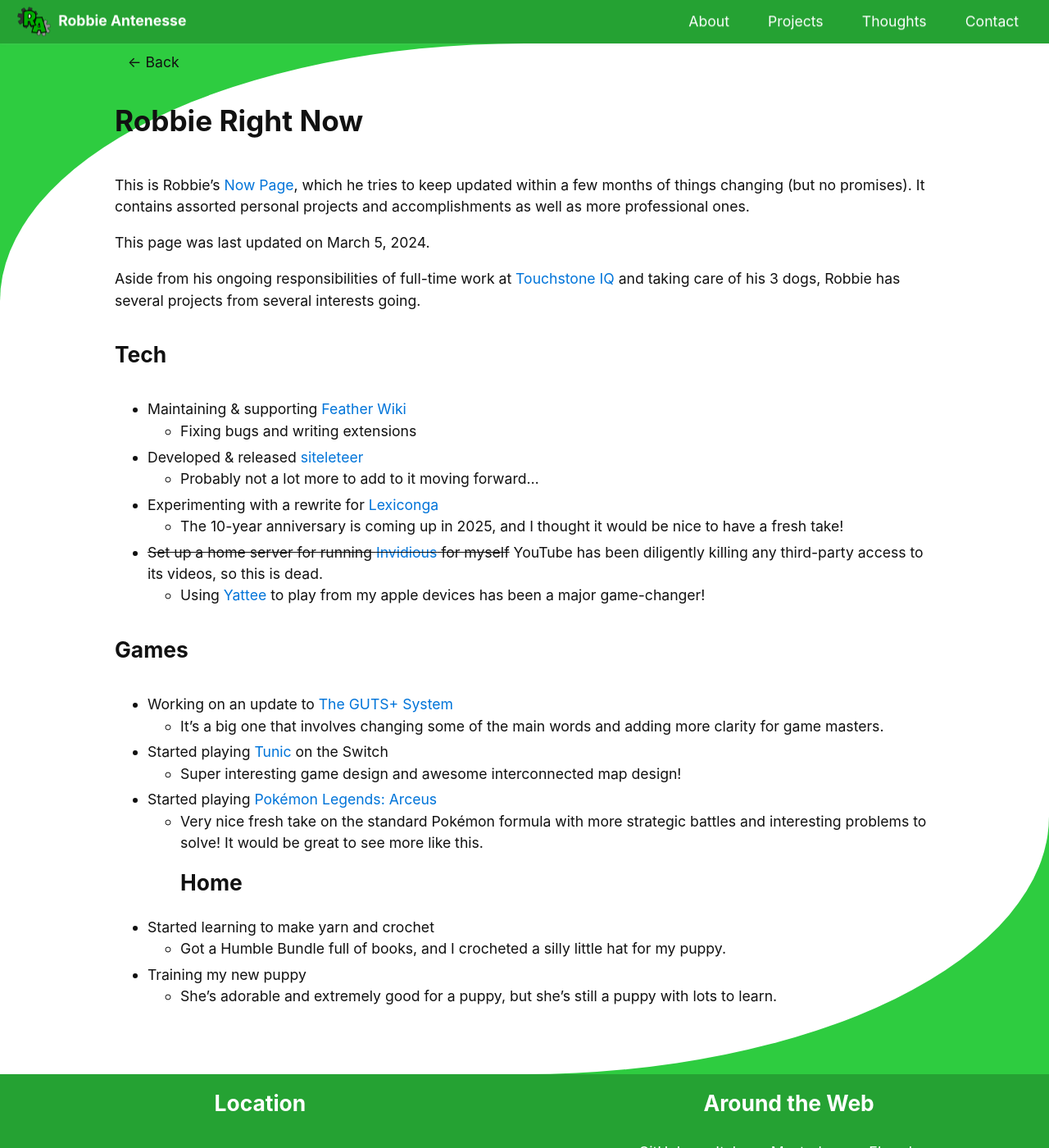
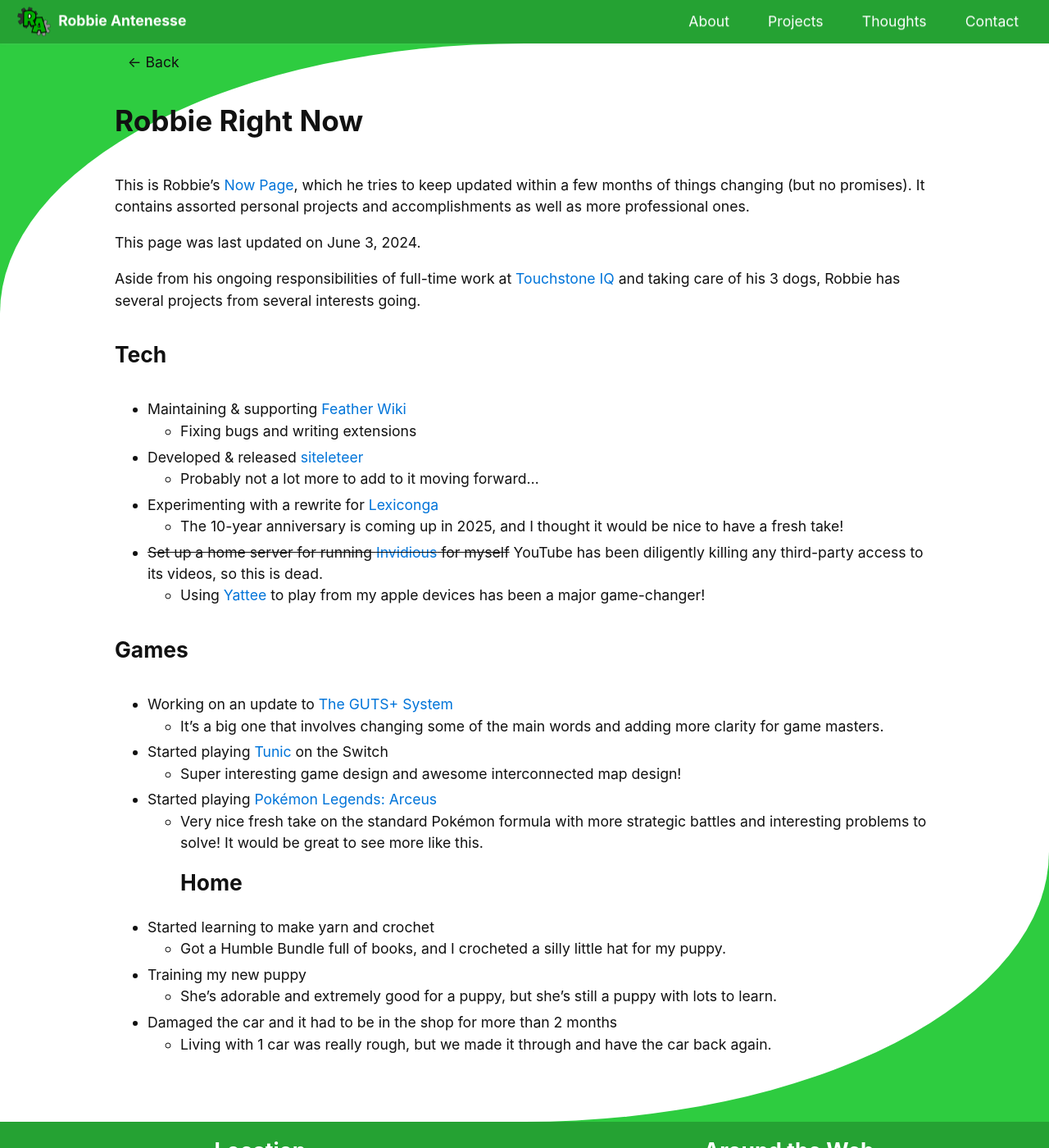
Before and after one commit to Alamantus/robbie.antenesse.net, a Jekyll site: the page built from now.md, in a window 1280 px wide and 1400 px high. Shown: the whole window at 82% size. Built offline with Jekyll 4.4.1, drawn with Linux system fonts in a browser that asks for light colours.

Commit message:
Update now.md

```diff
--- a/now.md
+++ b/now.md
@@ -8,7 +8,7 @@
 of things changing (but no promises). It contains assorted personal projects and accomplishments as well as
 more professional ones.
 
-This page was last updated on March 5, 2024.
+This page was last updated on June 3, 2024.
 
 Aside from his ongoing responsibilities of full-time work at [Touchstone IQ](https://touchstoneiq.com) and taking care of his 3 dogs,
 Robbie has several projects from several interests going.
@@ -38,3 +38,5 @@
     - Got a Humble Bundle full of books, and I crocheted a silly little hat for my puppy.
 - Training my new puppy
     - She's adorable and extremely good for a puppy, but she's still a puppy with lots to learn.
+- Damaged the car and it had to be in the shop for more than 2 months
+    - Living with 1 car was really rough, but we made it through and have the car back again.
```
